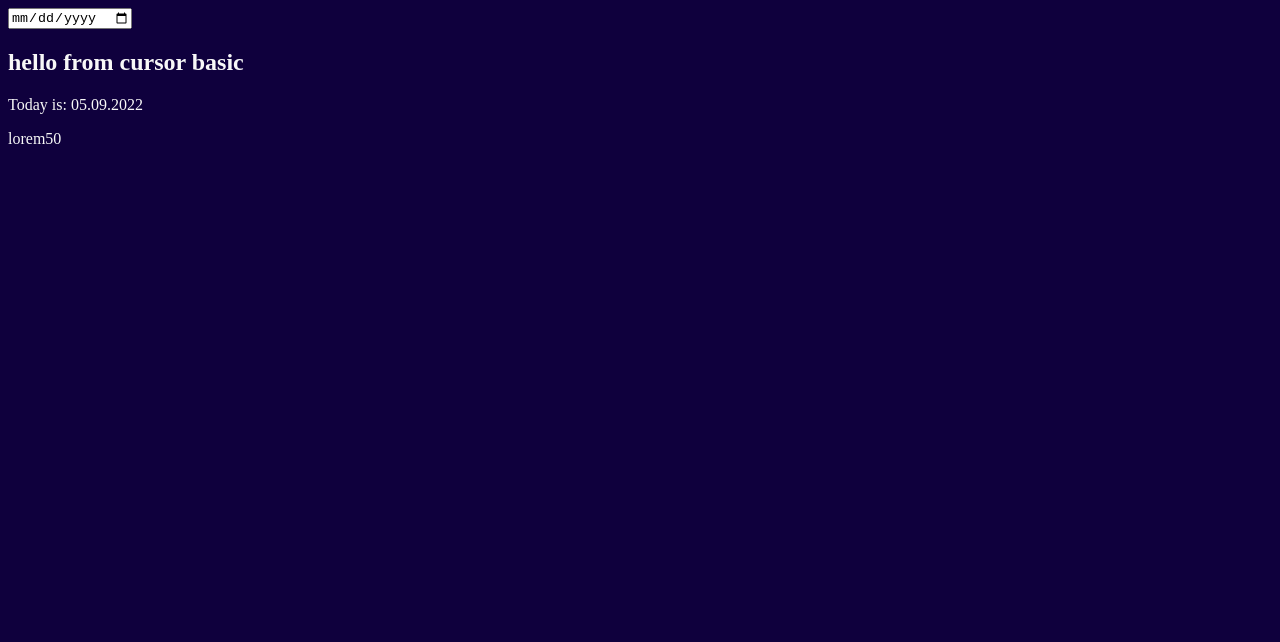
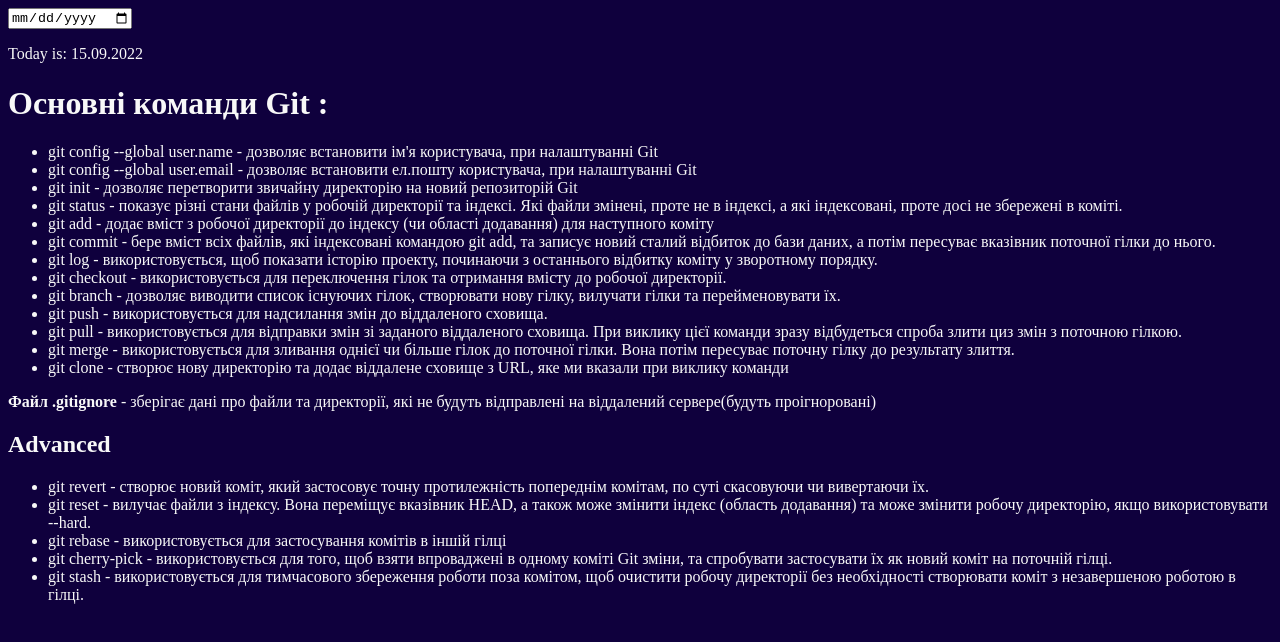
Before and after one commit to Mykola221999/basic-homwork, a plain HTML site: page 01-homework/index.html in a window 1280 px wide. Drawn offline with Linux system fonts and the light colour scheme.

Commit message:
initial commit

```diff
--- a/01-homework/index.html
+++ b/01-homework/index.html
@@ -2,22 +2,53 @@
 <html lang="en">
 
     <head>
+
         <meta charset="UTF-8">
         <meta http-equiv="X-UA-Compatible" content="IE=edge">
         <meta name="viewport" content="width=device-width, initial-scale=1.0">
-        <title>basic basic</title>
+        <title>hw №1 Ilika Mykola</title>
+
     </head>
 
     <body style="background-color: rgb(15, 0, 61); color: rgb(248, 248, 248) ;">
+
         <input type="date"/>
+
         <div>
-            <h2>hello from cursor basic</h2>
-            <p>Today is: 05.09.2022 </p>
-            <p>lorem50</p>
+            <p>Today is: 15.09.2022 </p>
+
+            <h1>Основні команди Git :</h1>
+
+            <ul>
+                <li>git config --global user.name - дозволяє встановити ім'я користувача, при налаштуванні Git</li>
+                <li>git config --global user.email - дозволяє встановити ел.пошту користувача, при налаштуванні Git</li>
+                <li>git init - дозволяє перетворити звичайну директорію на новий репозиторій Git</li>
+                <li>git status - показує різні стани файлів у робочій директорії та індексі. Які файли змінені, проте не в індексі, а які індексовані, проте досі не збережені в коміті.</li>
+                <li>git add - додає вміст з робочої директорії до індексу (чи області додавання) для наступного коміту</li>
+                <li>git commit - бере вміст всіх файлів, які індексовані командою git add, та записує новий сталий відбиток до бази даних, а потім пересуває вказівник поточної гілки до нього.</li>
+                <li>git log - використовується, щоб показати історію проекту, починаючи з останнього відбитку коміту у зворотному порядку.</li>
+                <li>git checkout - використовується для переключення гілок та отримання вмісту до робочої директорії.</li>
+                <li>git branch - дозволяє виводити список існуючих гілок, створювати нову гілку, вилучати гілки та перейменовувати їх.</li>
+                <li>git push - використовується для надсилання змін до віддаленого сховища. </li>
+                <li>git pull - використовується для відправки змін зі заданого віддаленого сховища. При виклику цієї команди зразу відбудеться спроба злити циз змін з поточною гілкою.</li>
+                <li>git merge - використовується для зливання однієї чи більше гілок до поточної гілки. Вона потім пересуває поточну гілку до результату злиття.</li>
+                <li>git clone - створює нову директорію та додає віддалене сховище з URL, яке ми вказали при виклику команди</li>
+            </ul>
+
+            <b>Файл .gitignore</b> - зберігає дані про файли та директорії, які не будуть відправлені на віддалений сервере(будуть проігноровані)
+
+            <h2>Advanced</h2>
+
+            <ul>
+                <li>git revert - створює новий коміт, який застосовує точну протилежність попереднім комітам, по суті скасовуючи чи вивертаючи їх.</li>
+                <li>git reset - вилучає файли з індексу. Вона переміщує вказівник HEAD, а також може змінити індекс (область додавання) та може змінити робочу директорію, якщо використовувати --hard. </li>
+                <li>git rebase - використовується для застосування комітів в іншій гілці</li>
+                <li>git cherry-pick - використовується для того, щоб взяти впроваджені в одному коміті Git зміни, та спробувати застосувати їх як новий коміт на поточній гілці. </li>
+                <li>git stash - використовується для тимчасового збереження роботи поза комітом, щоб очистити робочу директорії без необхідності створювати коміт з незавершеною роботою в гілці.</li>
+            </ul>
+
         </div>
-        <div>
-            <h2></h2>
-            <p></p>
-        </div>
+
     </body>
+
 </html>
```
